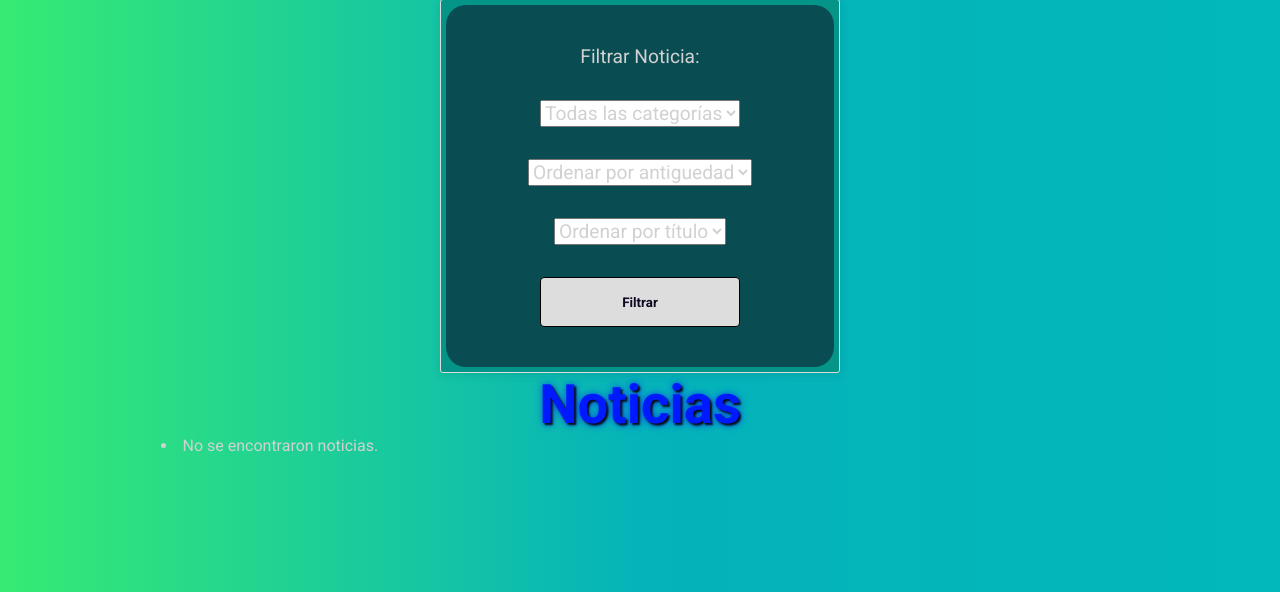
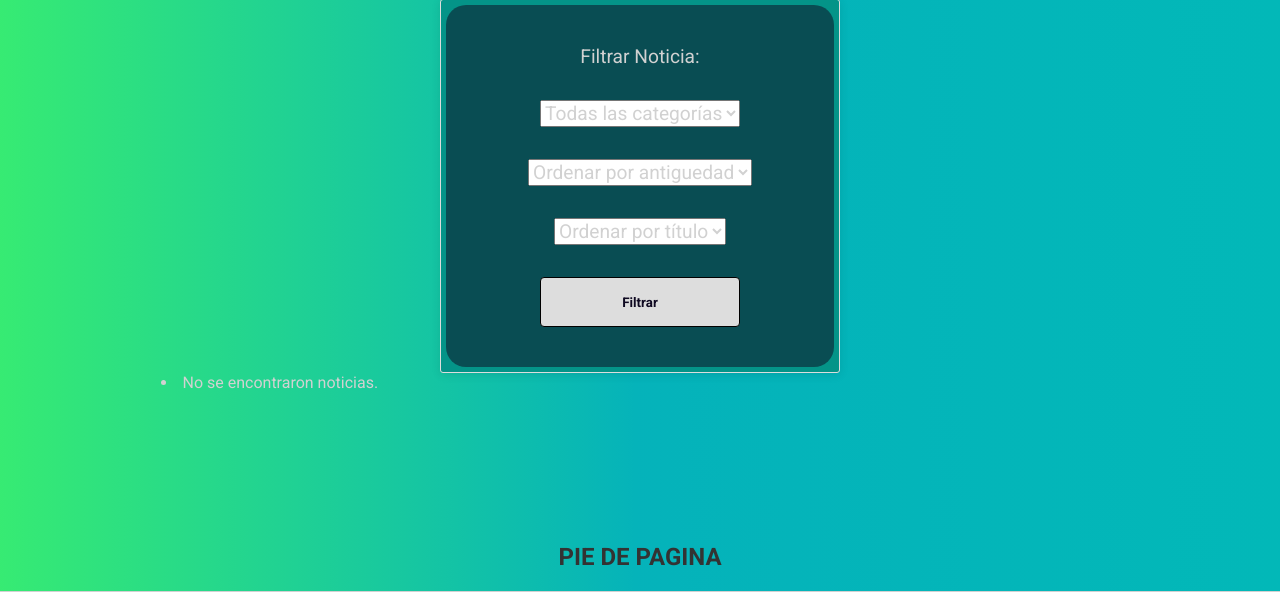
Before and after one commit to Csosafloriani/ProyectoFinal-G5, a Django app: page /Noticias/ in a window 1280 px wide. Shown: the part 101-693 px from the top of the page. Run offline with Django 3.2, Linux system fonts and the light colour scheme; data that the repository does not hold is empty.

Commit message:
Update listar.html
borre el h1, titulo noticia

```diff
--- a/templates/noticias/listar.html
+++ b/templates/noticias/listar.html
@@ -45,7 +45,7 @@
 		</div>
 	</form>
 
-	<h1 class="presentacion__titulo">Noticias</h1>
+
 
 	<div class="contenedor_tarjetas_grid">
 		{% for noti in noticias %}
```
